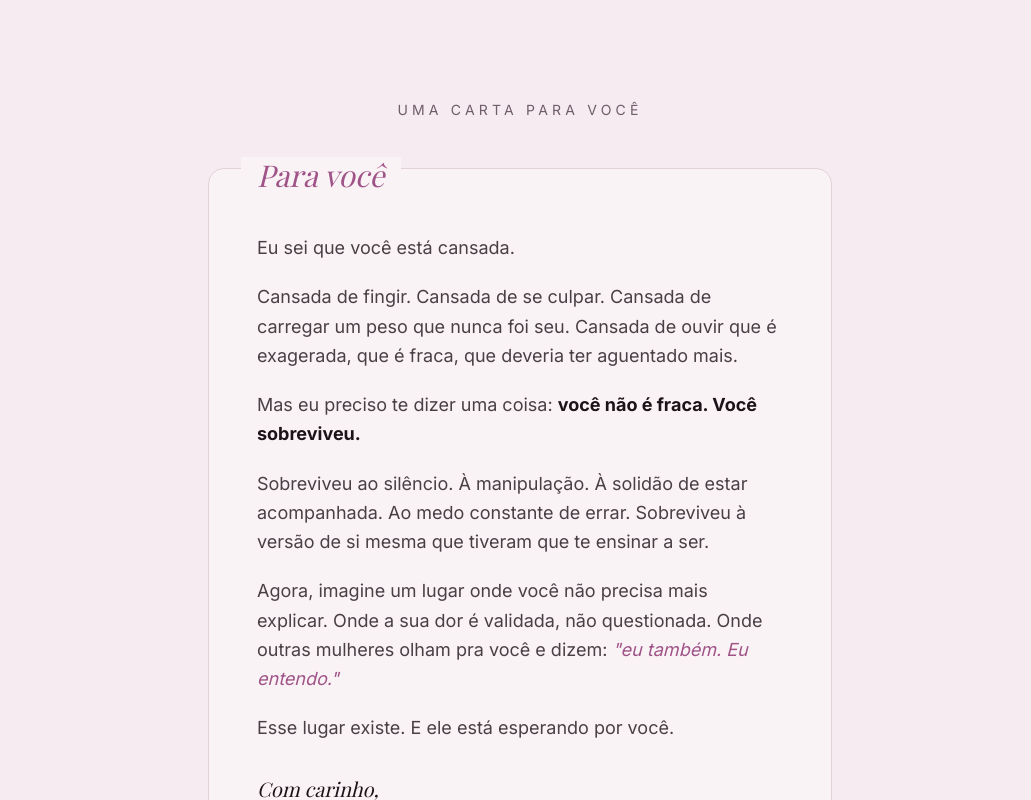
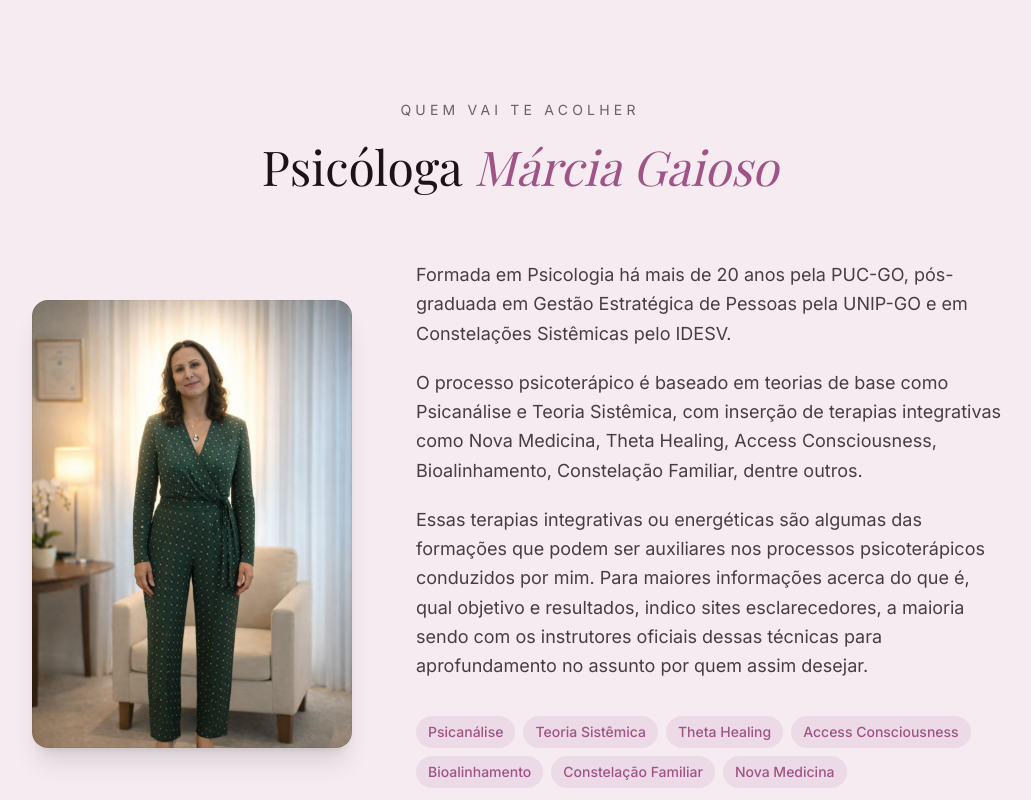
Before and after one commit to alessandro-campos-dev/v0-lab-contoterapia, a Next.js app: page / in a window 1280 px wide. Shown: the part 5800-6600 px from the top of the page, without its empty margins (120-1151 px from the left). Built offline with nearby package versions, Linux system fonts and the light colour scheme; a web font is replaced by a local one.

Commit message:
feat: add psychologist profile section with photo and bio
Introduce "About Psychologist Marcia" section with photo, bio, and specialty tags.

Co-authored-by: Alessandro Augusto de Oliveira Campos <215302746+alessandro-campos-dev@users.noreply.github.com>

```diff
--- a/app/page.tsx
+++ b/app/page.tsx
@@ -3,6 +3,7 @@ import { StorySection } from "@/components/story-section"
 import { PainSection } from "@/components/pain-section"
 import { LetterSection } from "@/components/letter-section"
 import { TransformationSection } from "@/components/transformation-section"
+import { AboutSection } from "@/components/about-section"
 import { FinalCTASection } from "@/components/final-cta-section"
 
 export default function Page() {
@@ -12,6 +13,7 @@ export default function Page() {
       <StorySection />
       <PainSection />
       <TransformationSection />
+      <AboutSection />
       <LetterSection />
       <FinalCTASection />
     </main>
--- /dev/null
+++ b/components/about-section.tsx
@@ -0,0 +1,87 @@
+"use client"
+
+import { useEffect, useRef, useState } from "react"
+import Image from "next/image"
+
+export function AboutSection() {
+  const [visible, setVisible] = useState(false)
+  const ref = useRef<HTMLDivElement>(null)
+
+  useEffect(() => {
+    if (!ref.current) return
+    const observer = new IntersectionObserver(
+      ([entry]) => {
+        if (entry.isIntersecting) setVisible(true)
+      },
+      { threshold: 0.15 }
+    )
+    observer.observe(ref.current)
+    return () => observer.disconnect()
+  }, [])
+
+  return (
+    <section className="py-20 md:py-32 bg-card" ref={ref}>
+      <div className="max-w-5xl mx-auto px-6">
+        <div className="text-center mb-12 md:mb-16">
+          <p className="text-sm tracking-[0.3em] uppercase text-muted-foreground mb-4">
+            {"Quem vai te acolher"}
+          </p>
+          <h2 className="font-serif text-3xl md:text-5xl leading-tight text-foreground text-balance">
+            {"Psicóloga "}
+            <span className="text-primary italic">{"Márcia Gaioso"}</span>
+          </h2>
+        </div>
+
+        <div
+          className={`flex flex-col md:flex-row items-center gap-10 md:gap-16 transition-all duration-1000 ${
+            visible ? "opacity-100 translate-y-0" : "opacity-0 translate-y-8"
+          }`}
+        >
+          <div className="flex-shrink-0">
+            <div className="relative w-64 h-80 md:w-80 md:h-[28rem] rounded-2xl overflow-hidden shadow-xl">
+              <Image
+                src="/images/marcia-gaioso.jpg"
+                alt="Psicóloga Márcia Gaioso em seu consultório"
+                fill
+                className="object-cover object-top"
+                sizes="(max-width: 768px) 256px, 320px"
+              />
+              <div className="absolute inset-0 rounded-2xl ring-1 ring-inset ring-foreground/5" />
+            </div>
+          </div>
+
+          <div className="flex-1 text-center md:text-left space-y-5">
+            <p className="text-foreground/80 leading-relaxed text-base md:text-lg">
+              {"Formada em Psicologia há mais de 20 anos pela PUC-GO, pós-graduada em Gestão Estratégica de Pessoas pela UNIP-GO e em Constelações Sistêmicas pelo IDESV."}
+            </p>
+            <p className="text-foreground/80 leading-relaxed text-base md:text-lg">
+              {"O processo psicoterápico é baseado em teorias de base como Psicanálise e Teoria Sistêmica, com inserção de terapias integrativas como Nova Medicina, Theta Healing, Access Consciousness, Bioalinhamento, Constelação Familiar, dentre outros."}
+            </p>
+            <p className="text-foreground/80 leading-relaxed text-base md:text-lg">
+              {"Essas terapias integrativas ou energéticas são algumas das formações que podem ser auxiliares nos processos psicoterápicos conduzidos por mim. Para maiores informações acerca do que é, qual objetivo e resultados, indico sites esclarecedores, a maioria sendo com os instrutores oficiais dessas técnicas para aprofundamento no assunto por quem assim desejar."}
+            </p>
+
+            <div className="flex flex-wrap justify-center md:justify-start gap-2 pt-4">
+              {[
+                "Psicanálise",
+                "Teoria Sistêmica",
+                "Theta Healing",
+                "Access Consciousness",
+                "Bioalinhamento",
+                "Constelação Familiar",
+                "Nova Medicina",
+              ].map((tag) => (
+                <span
+                  key={tag}
+                  className="text-xs md:text-sm px-3 py-1.5 rounded-full bg-primary/10 text-primary font-medium"
+                >
+                  {tag}
+                </span>
+              ))}
+            </div>
+          </div>
+        </div>
+      </div>
+    </section>
+  )
+}
```
Also changed, not shown: public/images/marcia-gaioso.jpg (added).
